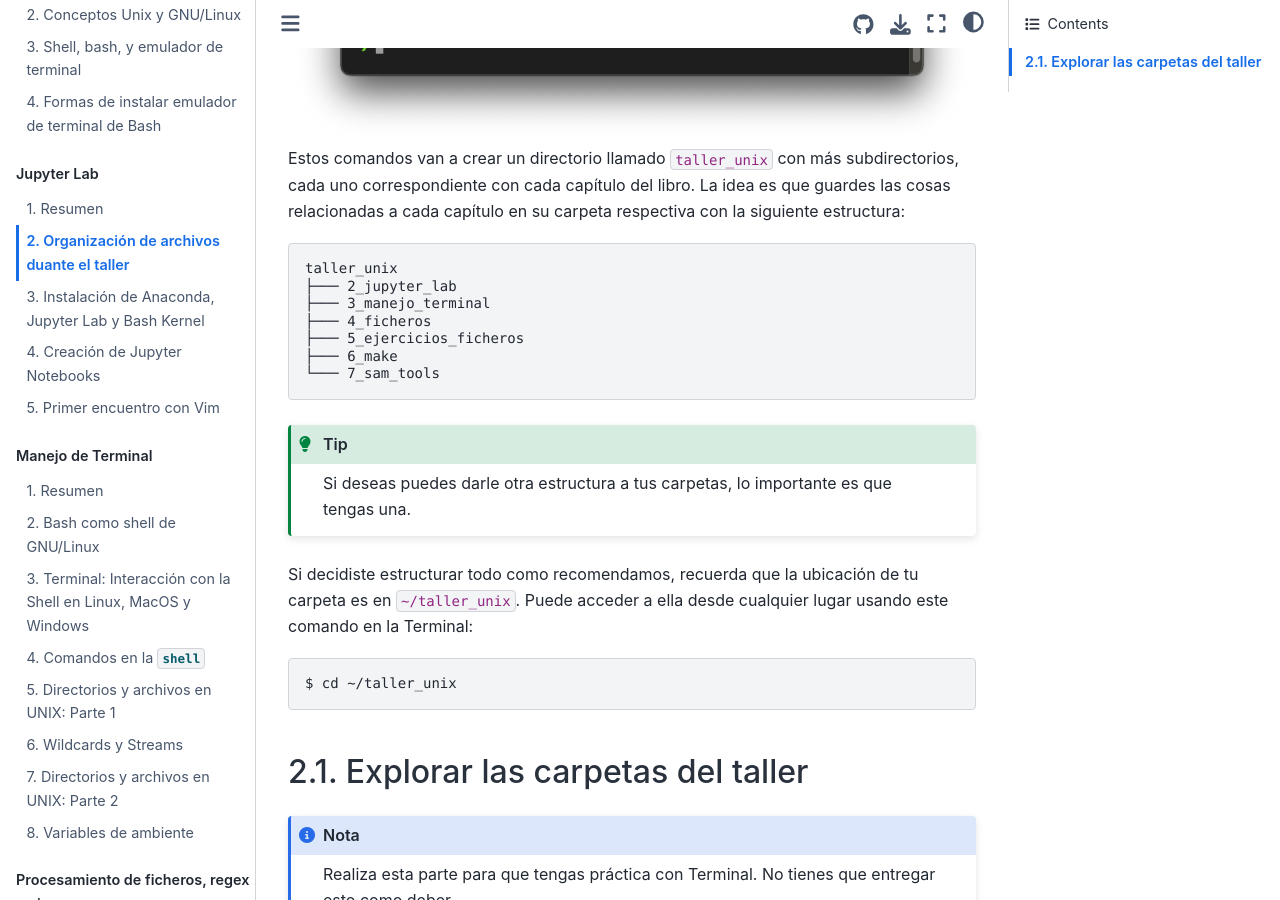
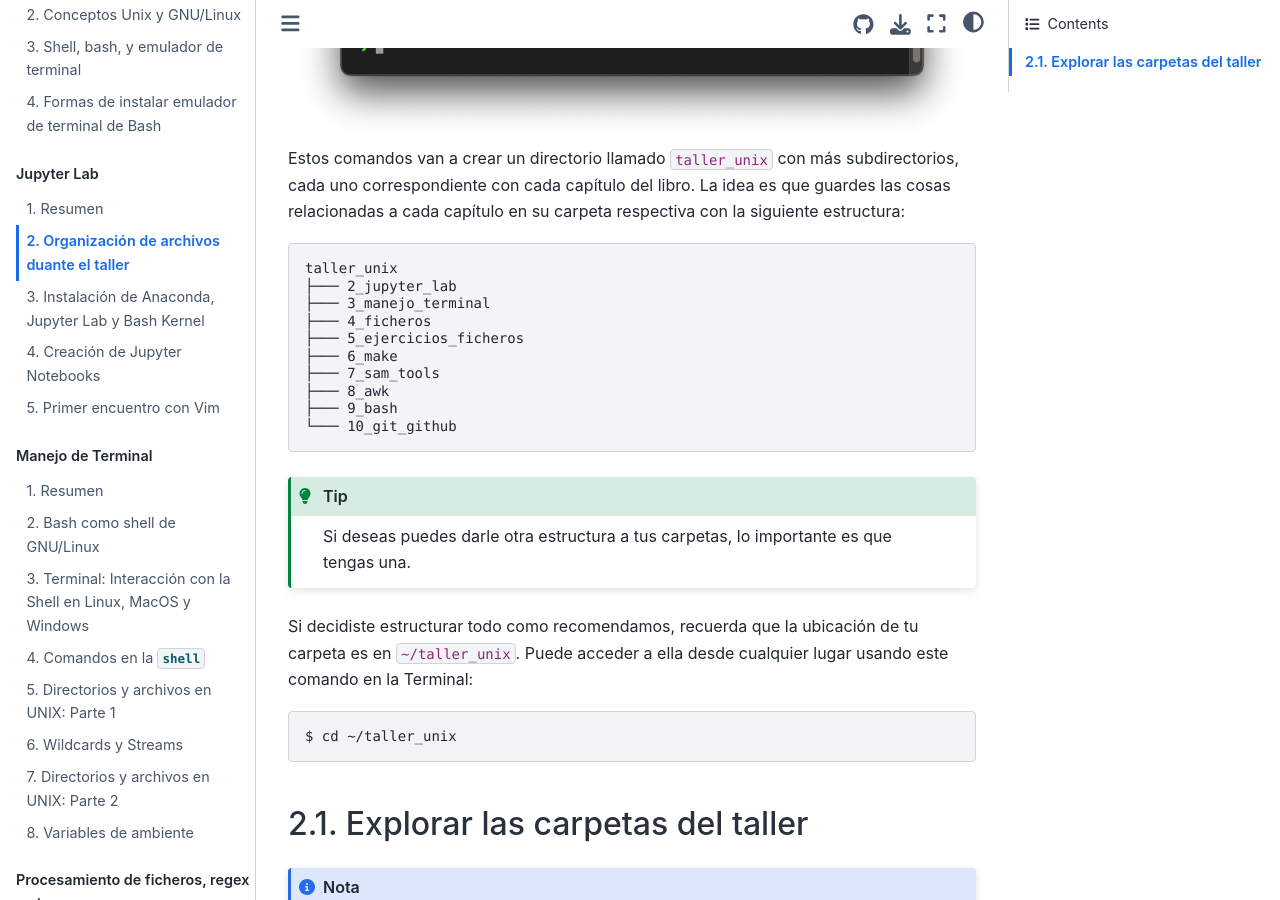
Before and after one commit to RSG-Ecuador/unix.bioinfo.rsgecuador, a Jupyter Book: the page built from content/Curso_basico/02_JupyterLab/0_terminal_primera.md, in a window 1280 px wide and 900 px high, scrolled down 806 px. Built offline with Jupyter Book 1.0.4 settings and Sphinx 7.4.7 and the Sphinx Book theme 1.1.4, drawn with Linux system fonts in a browser that asks for light colours.

Commit message:
“actualización”

````diff
--- a/content/Curso_basico/02_JupyterLab/0_terminal_primera.md
+++ b/content/Curso_basico/02_JupyterLab/0_terminal_primera.md
@@ -31,7 +31,10 @@ taller_unix
 ├─── 4_ficheros
 ├─── 5_ejercicios_ficheros
 ├─── 6_make
-└─── 7_sam_tools
+├─── 7_sam_tools
+├─── 8_awk
+├─── 9_bash
+└─── 10_git_github
 ```
 
 ```{admonition} Tip
````
Also changed, not shown: content/Curso_avanzado/01_AWK/0_Resumen.md (+1 -0 lines), content/Curso_avanzado/02_Bash/1_bash.md (+1 -1 lines), content/Curso_basico/04_Procesamiento_ficheros_regex_pipes/8_Respuestas_ejercicios.md (+1 -1 lines), 9 other files.
